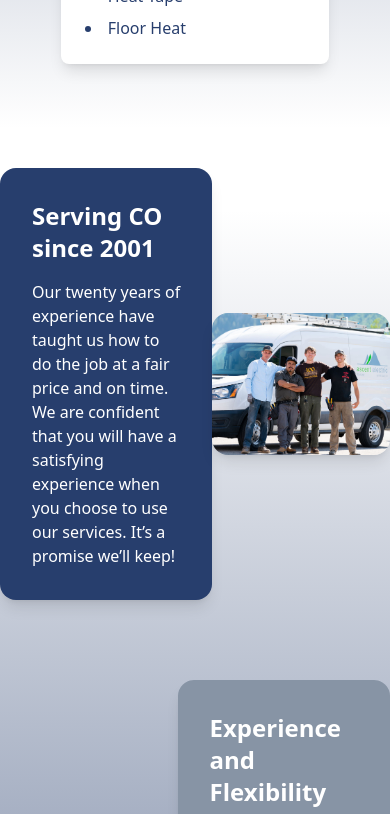
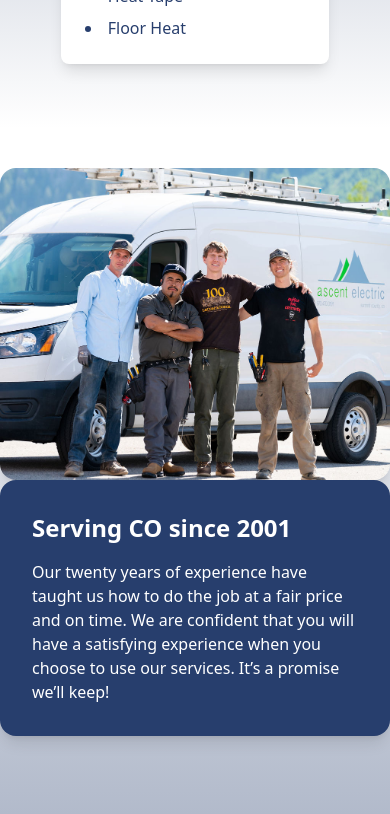
Before and after one commit to matherg/electrician, a React (Vite) app: page / in a window 390 px wide. Shown: the part 1860-2674 px from the top of the page. Built offline with nearby package versions, Linux system fonts and the light colour scheme.

Commit message:
mobile fix

```diff
--- a/src/AlternatingSection.tsx
+++ b/src/AlternatingSection.tsx
@@ -15,9 +15,10 @@ const AlternatingSection = ({
                                 text
                             }: AlternatingSectionProps) =>{
     const isReversed = direction === 'right';
+    const responsiveFlexDirection = isReversed ? 'lg:flex-row-reverse' : 'lg:flex-row';
 
     return (
-        <div className={`flex ${isReversed ? 'flex-row-reverse' : 'flex-row'} justify-between items-center w-full lg:px-20 py-10`}>
+        <div className={`flex flex-col ${responsiveFlexDirection} justify-between items-center w-full lg:px-20 py-10`}>
             {/* Image Section */}
             <div className="w-full lg:w-1/2">
                 <img className="w-full h-auto rounded-2xl object-cover shadow-lg" src={imageSrc} alt="Team"/>
```
